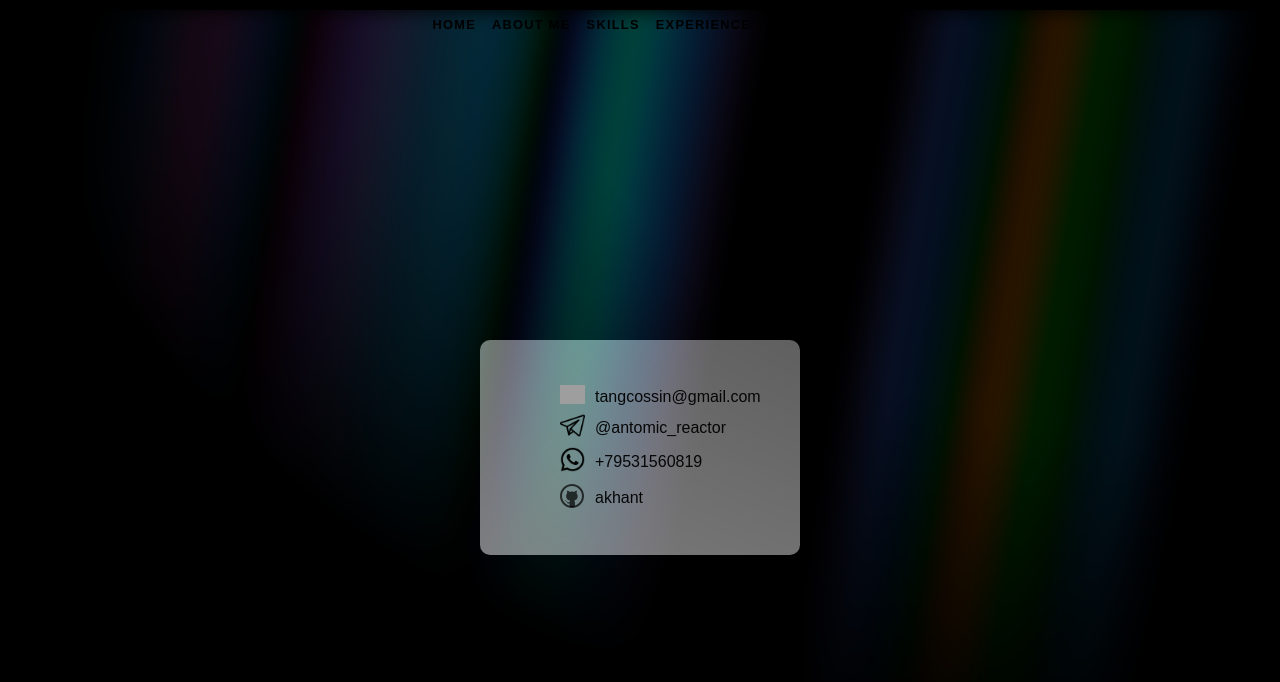
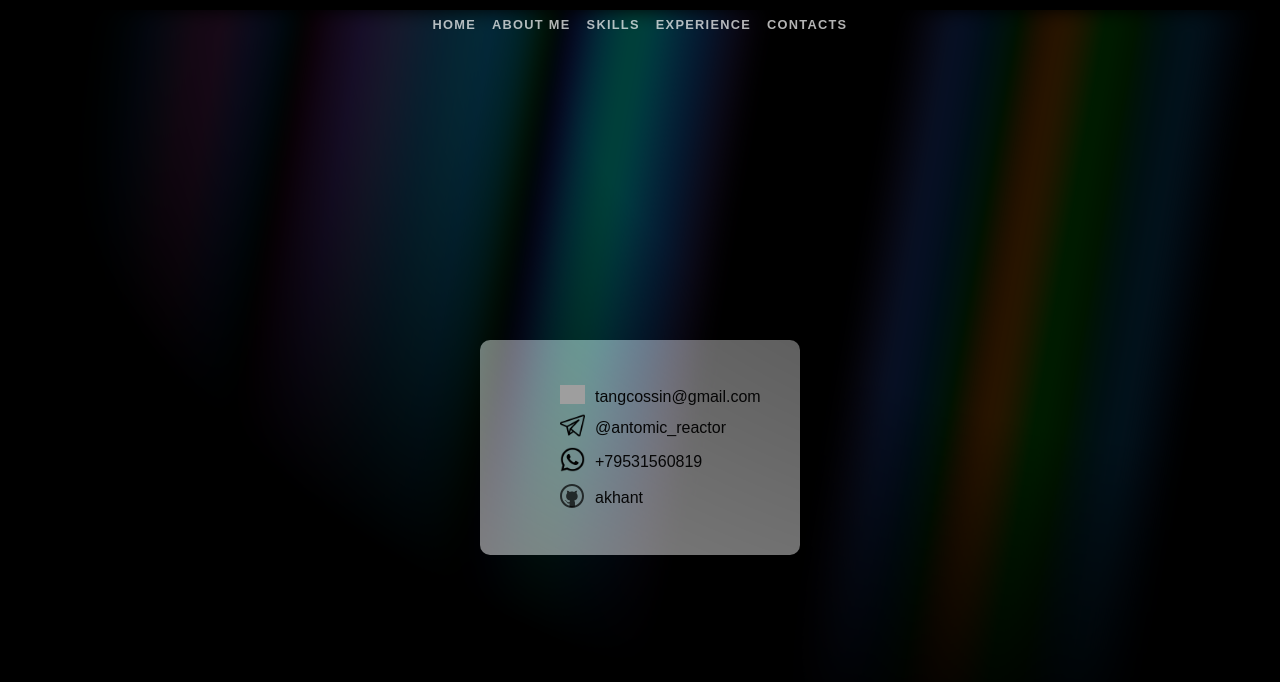
Before and after one commit to akhant/website, a SvelteKit app: page /contacts in a window 1280 px wide. Shown: the top 682 px of the page. Built offline with nearby package versions, Linux system fonts and the light colour scheme; grey boxes are pictures that could not be loaded.

Commit message:
fix header colors

```diff
--- a/src/routes/+page.svelte
+++ b/src/routes/+page.svelte
@@ -1,14 +1,19 @@
 <script>
-	import { createBackgroundAnimation } from '../functions/createBackgroundAnimation'
+	import { createBackgroundAnimation } from '../functions/createBackgroundAnimation';
 	import { onMount } from 'svelte';
-	onMount(()=> {
-		createBackgroundAnimation()
-	})
+	onMount(() => {
+		createBackgroundAnimation();
+	});
 </script>
 
 <svelte:head>
 	<title>Home</title>
 	<meta name="description" content="Anton Khantelev website" />
+	<style>
+		header nav a {
+			color: var(--color-text-dark);
+		}
+	</style>
 </svelte:head>
 
 <section class="wrapper">
@@ -28,7 +33,8 @@
 		flex: 0.6;
 	}
 
-	h1,h2 {
+	h1,
+	h2 {
 		color: var(--color-text-dark);
 		text-transform: uppercase;
 		margin: 2rem 0;
@@ -39,12 +45,12 @@
 		width: 100%;
 	}
 
-	h1	{
+	h1 {
 		font-size: 6vw;
 		font-weight: 800;
 	}
 
-	h2	{
+	h2 {
 		font-size: 2vw;
 	}
 
--- a/src/routes/Header.svelte
+++ b/src/routes/Header.svelte
@@ -6,19 +6,19 @@
 <header>
 	<nav>
 		<ul>
-			<li aria-current={$page.url.pathname === '/' ? 'page' : undefined}>
+			<li aria-current={$page.url.pathname === '/' ? 'page' : false}>
 				<a href="/">Home</a>
 			</li>
-			<li aria-current={$page.url.pathname === '/aboutme' ? 'page' : undefined}>
+			<li aria-current={$page.url.pathname === '/aboutme' ? 'page' : false}>
 				<a href="/aboutme">about me</a>
 			</li>
-			<li aria-current={$page.url.pathname === '/skills' ? 'page' : undefined}>
+			<li aria-current={$page.url.pathname === '/skills' ? 'page' : false}>
 				<a href="/skills">skills</a>
 			</li>
-			<li aria-current={$page.url.pathname === '/experience' ? 'page' : undefined}>
+			<li aria-current={$page.url.pathname === '/experience' ? 'page' : false}>
 				<a href="/experience">experience</a>
 			</li>
-			<li aria-current={$page.url.pathname === '/contacts' ? 'page' : undefined}>
+			<li aria-current={$page.url.pathname === '/contacts' ? 'page' : false}>
 				<a href="/contacts">contacts</a>
 			</li>
 		</ul>
@@ -65,12 +65,12 @@
 		height: 100%;
 	}
 
-	nav a {
+	header nav a {
 		display: flex;
 		height: 100%;
 		align-items: center;
 		padding: 0 0.5rem;
-		color: var(--color-text-dark);
+
 		font-weight: 700;
 		font-size: 0.8rem;
 		text-transform: uppercase;
@@ -80,7 +80,7 @@
 		white-space: nowrap;
 	}
 
-	a:hover {
+	header nav li a:hover {
 		color: var(--color-theme-1);
 	}
 
--- a/src/routes/aboutme/+page.svelte
+++ b/src/routes/aboutme/+page.svelte
@@ -5,21 +5,24 @@
 <svelte:head>
 	<title>About</title>
 	<meta name="description" content="About me" />
+	<style>
+		header nav ul li a {
+			color: rgba(255, 255, 255, 0.7);
+		}
+
+	</style>
 </svelte:head>
 
 <div class="page">
-
 	<div class="photo">
 		<img src="/photo-opt.jpg" alt="Anton Khantelev" />
 	</div>
 	<div class="content">
 		<div class="text">
-
 			<div class="description">
-
 				<p>
-					I'm dedicated <b>middle+/senior</b> frontend developer with <b>more than 3 years</b> of commercial experience,
-					contributing to innovative web applications and user interfaces.
+					I'm dedicated <b>middle+/senior</b> frontend developer with <b>more than 3 years</b> of commercial
+					experience, contributing to innovative web applications and user interfaces.
 				</p>
 				<p>
 					Proficient in front-end technologies, responsive design, and cross-browser compatibility.
@@ -34,14 +37,11 @@
 					applications.
 				</p>
 				<p>
-					I have strong experience in developing complex web applications and services, such as system
-					for managing business processes and electronic document management.
+					I have strong experience in developing complex web applications and services, such as
+					system for managing business processes and electronic document management.
 				</p>
-
 			</div>
-			<div class="photo-space">
-
-			</div>
+			<div class="photo-space" />
 
 			<div class="additional-info">
 				<div>
@@ -52,24 +52,17 @@
 				<div>
 					<h3>Languages</h3>
 					<ul>
-						<li>
-							English – B2
-						</li>
-						<li>
-							Russian - Native
-						</li>
+						<li>English – B2</li>
+						<li>Russian - Native</li>
 					</ul>
 				</div>
 			</div>
-
-	</div>
-
+		</div>
 	</div>
 
 	<div class="download-button-wrapper">
 		<CoolButton />
 	</div>
-
 </div>
 
 <style>
@@ -80,7 +73,7 @@
 		background: linear-gradient(
 			-5deg,
 			rgba(8, 10, 10) 33%,
-			rgba(27, 34, 40)  34% 40%,
+			rgba(27, 34, 40) 34% 40%,
 			rgba(28, 35, 41) 46%,
 			rgba(32, 40, 47) 56%,
 			rgba(35, 44, 51) 66%,
@@ -115,7 +108,8 @@
 		display: flex;
 	}
 
-	.text p, h3 {
+	.text p,
+	h3 {
 		padding: 0 10px;
 	}
 
@@ -170,9 +164,7 @@
 		}
 	}
 
-
 	@media screen and (max-width: 900px) {
-
 	}
 
 	@media screen and (max-width: 540px) {
@@ -188,7 +180,6 @@
 		.additional-info {
 			width: 100%;
 		}
-
 	}
 
 	@media screen and (max-width: 360px) {
@@ -203,6 +194,5 @@
 		.photo img {
 			width: max(320px, 100%);
 		}
-
 	}
 </style>
--- a/src/routes/contacts/+page.svelte
+++ b/src/routes/contacts/+page.svelte
@@ -8,6 +8,13 @@
 <svelte:head>
 	<title>Contacts</title>
 	<meta name="description" content="Contacts" />
+
+	<style>
+		header nav a {
+			color: rgba(255, 255, 255, 0.7);
+		}
+	</style>
+
 </svelte:head>
 
 <div class="page">
--- a/src/routes/skills/+page.svelte
+++ b/src/routes/skills/+page.svelte
@@ -11,6 +11,11 @@
 <svelte:head>
 	<title>Skills</title>
 	<meta name="description" content="Skills" />
+	<style>
+		header nav a {
+			color: var(--color-text-dark);
+		}
+	</style>
 </svelte:head>
 
 <div class="page">
@@ -98,7 +103,7 @@
 		display: flex;
 		margin: 0;
 		color: black;
-		width: 100%
+		width: 100%;
 	}
 
 	.circle-words {
@@ -145,7 +150,7 @@
 		position: relative;
 		/* position: absolute; */
 
-/* 		top: 50%; */
+		/* 		top: 50%; */
 		top: 20px;
 		font: bold 12px sans-serif;
 		visibility: hidden;
--- a/src/routes/styles.css
+++ b/src/routes/styles.css
@@ -1,5 +1,4 @@
 @import '@fontsource/fira-mono';
-@import '@fontsource/lobster-two';
 
 :root {
 	--font-body: Arial, -apple-system, BlinkMacSystemFont, 'Segoe UI', Roboto, Oxygen, Ubuntu,
@@ -25,6 +24,10 @@
 body {
 	margin: 0;
 
+}
+
+html::-webkit-scrollbar {
+	display: none
 }
 
 h1,
```
